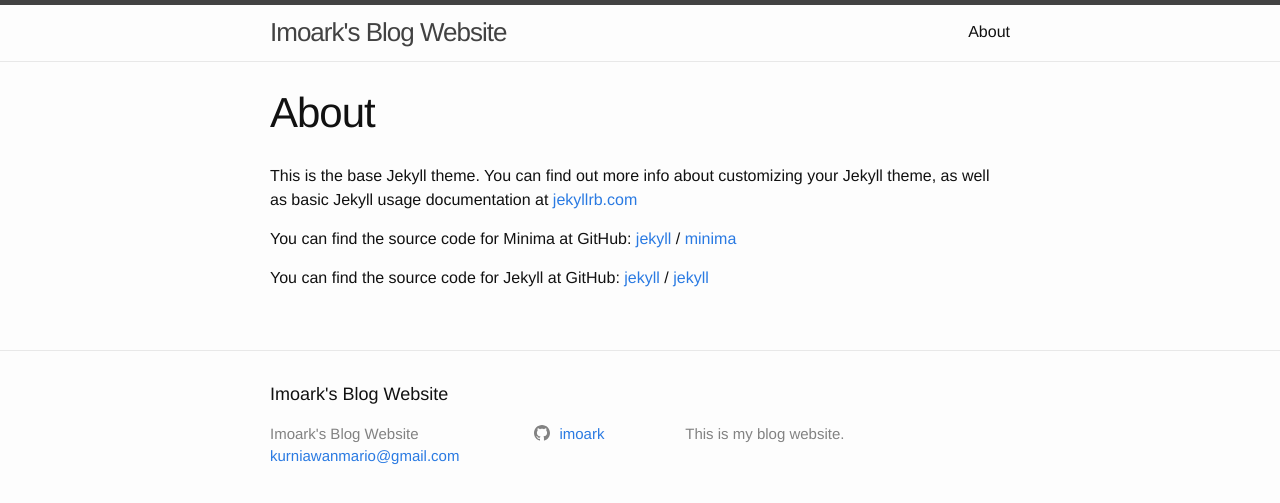
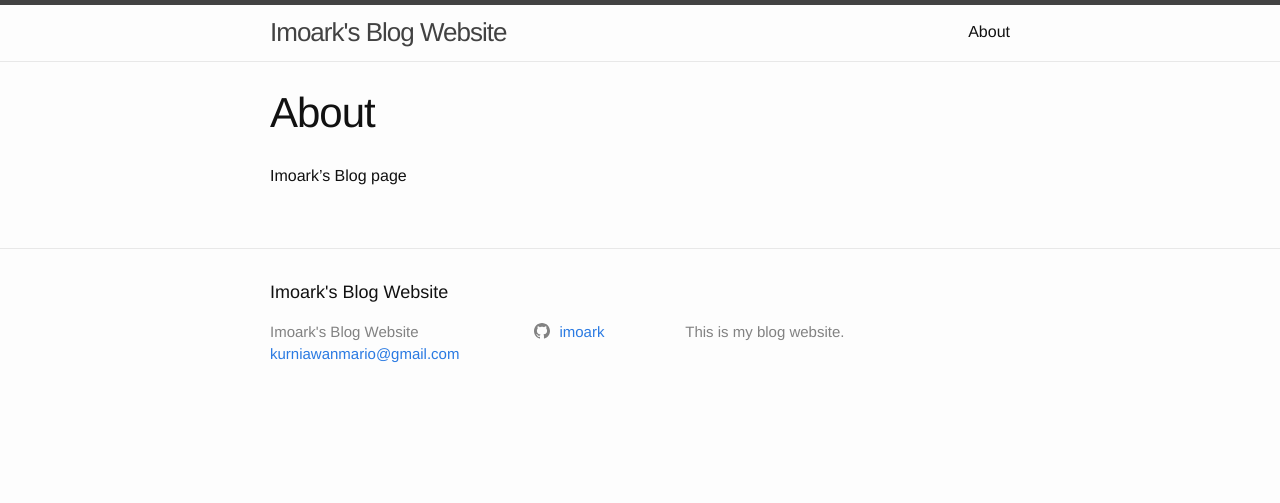
Before and after one commit to imoark/blog, a Jekyll site: the page built from about.md, in a window 1280 px wide. Shown: the top 503 px of the page. Built offline with Jekyll 4.4.1, drawn with Linux system fonts in a browser that asks for light colours.

Commit message:
Update about.md

```diff
--- a/about.md
+++ b/about.md
@@ -4,15 +4,4 @@ title: About
 permalink: /about/
 ---
 
-This is the base Jekyll theme. You can find out more info about customizing your Jekyll theme, as well as basic Jekyll usage documentation at [jekyllrb.com](https://jekyllrb.com/)
-
-You can find the source code for Minima at GitHub:
-[jekyll][jekyll-organization] /
-[minima](https://github.com/jekyll/minima)
-
-You can find the source code for Jekyll at GitHub:
-[jekyll][jekyll-organization] /
-[jekyll](https://github.com/jekyll/jekyll)
-
-
-[jekyll-organization]: https://github.com/jekyll
+Imoark's Blog page
```
